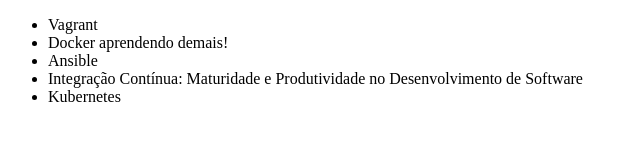
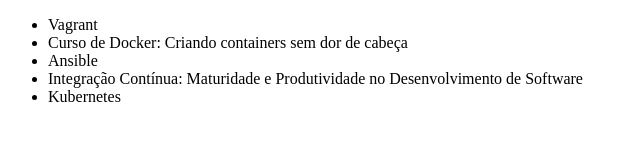
Before and after one commit to luizricardomr/alura-git, a plain HTML site: page index.html in a window 1280 px wide. Shown: the whole page, without its empty margins (0-640 px from the left). Drawn offline with Linux system fonts and the light colour scheme.

Commit message:
Correção do nome do curso Docker

```diff
--- a/index.html
+++ b/index.html
@@ -7,7 +7,7 @@
 <body>
     <ul>
         <li>Vagrant</li>
-        <li>Docker aprendendo demais!</li>
+        <li>Curso de Docker: Criando containers sem dor de cabeça</li>
         <li>Ansible</li>
         <li>Integração Contínua: Maturidade e Produtividade no Desenvolvimento de Software</li>
         <li>Kubernetes</li>
```
